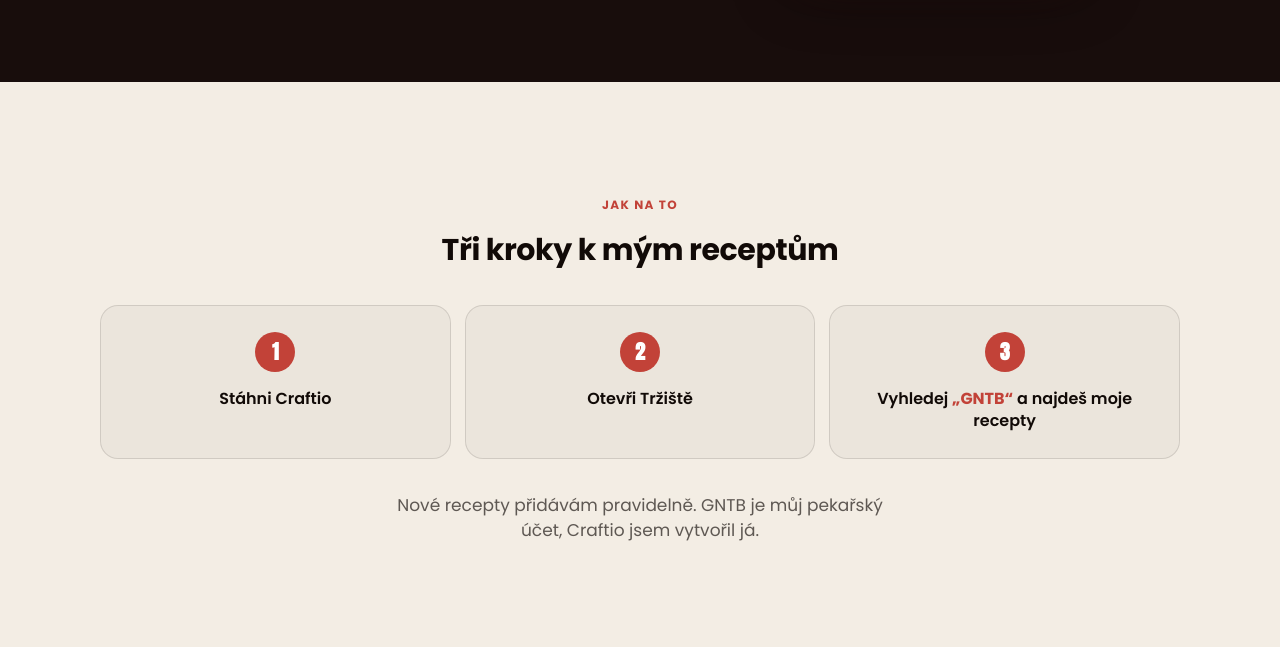
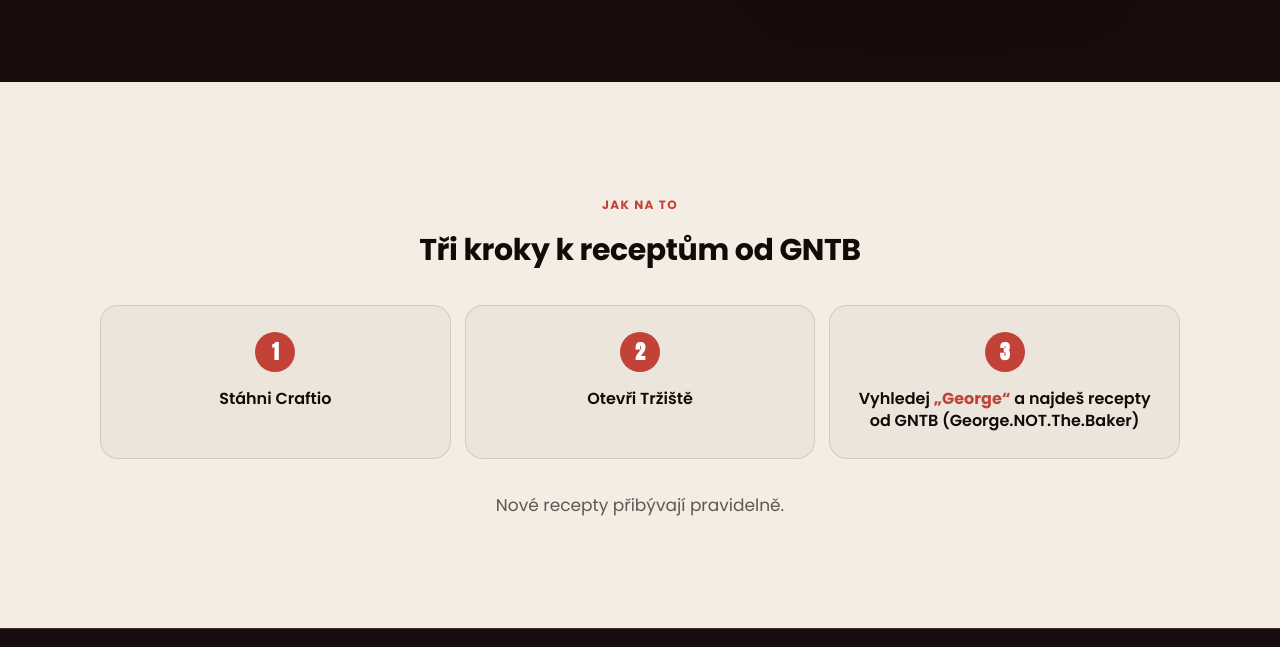
Before and after one commit to craftioapp-official/getcraftio-landing, a plain HTML site: page recepty/index.html in a window 1280 px wide. Shown: the part 791-1438 px from the top of the page. Drawn offline with Linux system fonts and the light colour scheme.

Commit message:
fix(recepty): hledat "George", neutralni texty bez prvni osoby
Krok 3: hledani na Trzisti umi jen prezdivku, ne zkratku GNTB, proto
"Vyhledej „George“ a najdes recepty od GNTB (George.NOT.The.Baker)".
Radek o autorovi nahrazen neutralnim "Nove recepty pribyvaji pravidelne."
Nadpis kroku a meta/JS description bez prvni osoby. Kroky:
overflow-wrap pro dlouhou prezdivku na 320 px.

Co-Authored-By: Claude Opus 5.5 <noreply@anthropic.com>

```diff
--- a/recepty/index.html
+++ b/recepty/index.html
@@ -5,7 +5,7 @@
 <meta name="viewport" content="width=device-width, initial-scale=1.0, viewport-fit=cover">
 <meta name="theme-color" content="#180D0C">
 <title>Recepty od GNTB na Tržišti — Craftio</title>
-<meta name="description" content="Na Tržišti v Craftiu najdeš recepty, které sdílejí uživatelé Craftia. Vyhledej „GNTB“ a najdeš moje recepty. Zdarma na App Store i Google Play.">
+<meta name="description" content="Na Tržišti v Craftiu najdeš recepty, které sdílejí uživatelé Craftia. Vyhledej „George“ a najdeš recepty od GNTB. Zdarma na App Store i Google Play.">
 <link rel="canonical" href="https://getcraftio.com/recepty/">
 <!-- Open Graph -->
 <meta property="og:title" content="Inspirace na pečení od komunity — Craftio">
@@ -211,7 +211,9 @@ img { max-width: 100%; height: auto; display: block; }
   background: rgba(17, 10, 7, 0.03);
   text-align: left;
   font-size: 16px; font-weight: 600; color: var(--ink); line-height: 1.35;
+  overflow-wrap: break-word; /* "George.NOT.The.Baker" na 320 px vychází těsně */
 }
+.step > span:last-child { min-width: 0; }
 .step__num {
   flex: 0 0 auto;
   display: inline-flex; align-items: center; justify-content: center;
@@ -345,8 +347,8 @@ img { max-width: 100%; height: auto; display: block; }
         <span data-i18n="cs">Jak na to</span><span data-i18n="en">How it works</span>
       </span>
       <h2 class="reveal">
-        <span data-i18n="cs">Tři kroky k mým receptům</span>
-        <span data-i18n="en">Three steps to my recipes</span>
+        <span data-i18n="cs">Tři kroky k receptům od GNTB</span>
+        <span data-i18n="en">Three steps to recipes by GNTB</span>
       </h2>
       <ol class="steps reveal d1">
         <li class="step">
@@ -359,12 +361,12 @@ img { max-width: 100%; height: auto; display: block; }
         </li>
         <li class="step">
           <span class="step__num" aria-hidden="true">3</span>
-          <span><span data-i18n="cs">Vyhledej <strong>„GNTB“</strong> a najdeš moje recepty</span><span data-i18n="en">Search <strong>“GNTB”</strong> to find my recipes</span></span>
+          <span><span data-i18n="cs">Vyhledej <strong>„George“</strong> a najdeš recepty od GNTB (George.NOT.The.Baker)</span><span data-i18n="en">Search <strong>“George”</strong> to find recipes by GNTB (George.NOT.The.Baker)</span></span>
         </li>
       </ol>
       <p class="author reveal d2">
-        <span data-i18n="cs">Nové recepty přidávám pravidelně. GNTB je můj pekařský účet, Craftio jsem vytvořil já.</span>
-        <span data-i18n="en">I add new recipes regularly. GNTB is my baking account, and I built Craftio.</span>
+        <span data-i18n="cs">Nové recepty přibývají pravidelně.</span>
+        <span data-i18n="en">New recipes are added regularly.</span>
       </p>
     </div>
   </section>
@@ -411,8 +413,8 @@ img { max-width: 100%; height: auto; display: block; }
     en: 'Recipes by GNTB on the Marketplace — Craftio'
   };
   var descriptions = {
-    cs: 'Na Tržišti v Craftiu najdeš recepty, které sdílejí uživatelé Craftia. Vyhledej „GNTB“ a najdeš moje recepty. Zdarma na App Store i Google Play.',
-    en: 'The Marketplace in Craftio is full of recipes shared by Craftio users. Search “GNTB” to find my recipes. Free on the App Store and Google Play.'
+    cs: 'Na Tržišti v Craftiu najdeš recepty, které sdílejí uživatelé Craftia. Vyhledej „George“ a najdeš recepty od GNTB. Zdarma na App Store i Google Play.',
+    en: 'The Marketplace in Craftio is full of recipes shared by Craftio users. Search “George” to find recipes by GNTB. Free on the App Store and Google Play.'
   };
   function setLang(lang, save) {
     if (lang !== 'cs' && lang !== 'en') lang = 'cs';
```
